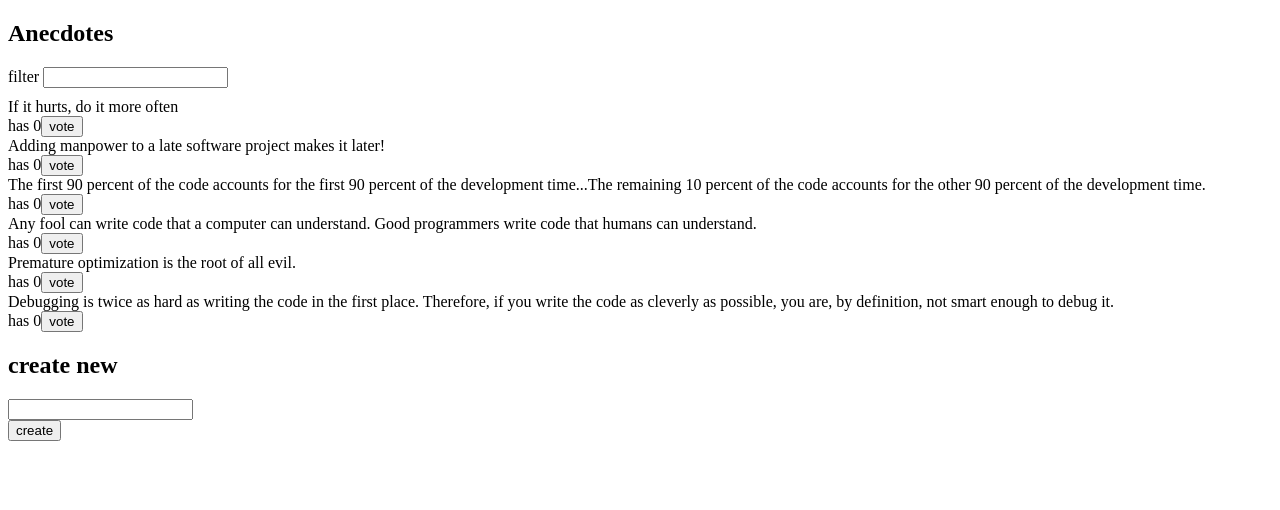
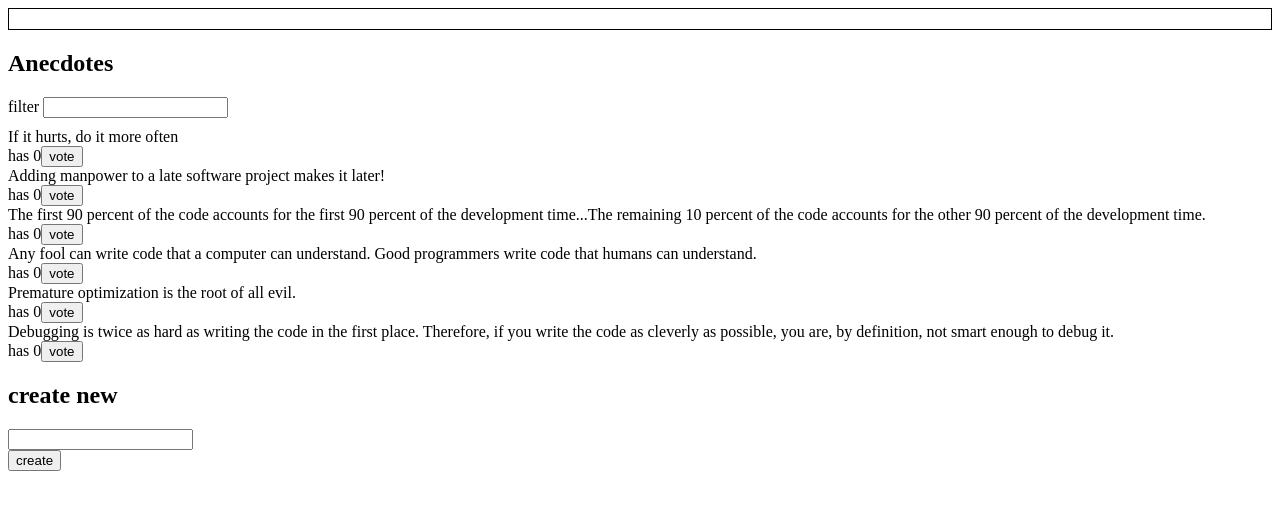
Before and after one commit to 0xdacted/FSO_part6, a React (Create React App) app in the folder redux-anecdotes/: page / in a window 1280 px wide. Shown: the top 510 px of the page. Built offline with nearby package versions, Linux system fonts and the light colour scheme.

Commit message:
Bugfix notification component

```diff
--- a/redux-anecdotes/src/App.js
+++ b/redux-anecdotes/src/App.js
@@ -2,12 +2,14 @@ import { useSelector } from 'react-redux'
 import AnecdoteForm from './components/AnecdoteForm'
 import AnecdoteList from './components/AnecdoteList'
 import Filter from './components/Filter'
+import Notification from './components/Notification'
 
 const App = () => {
   const anecdotes = useSelector(state => state.anecdotes)
 
   return (
     <div>
+      <Notification/>
       <h2>Anecdotes</h2>
       <Filter/>
       <AnecdoteList anecdotes={anecdotes}/>
--- a/redux-anecdotes/src/components/Notification.js
+++ b/redux-anecdotes/src/components/Notification.js
@@ -1,5 +1,4 @@
 import { useSelector } from "react-redux"
-import notificationReducer from './reducers/notificationReducer'
 
 const Notification = () => {
   const notification = useSelector(state => state.notification)
--- a/redux-anecdotes/src/reducers/notificationReducer.js
+++ b/redux-anecdotes/src/reducers/notificationReducer.js
@@ -1,9 +1,9 @@
 import { createSlice } from '@reduxjs/toolkit'
 
-
+const initialState = null
 const notificationSlice = createSlice({
   name: 'notification',
-  initialState: null,
+  initialState,
   reducers: {
     setNotification: (state, action) => {
       state.notification = action.payload
```
